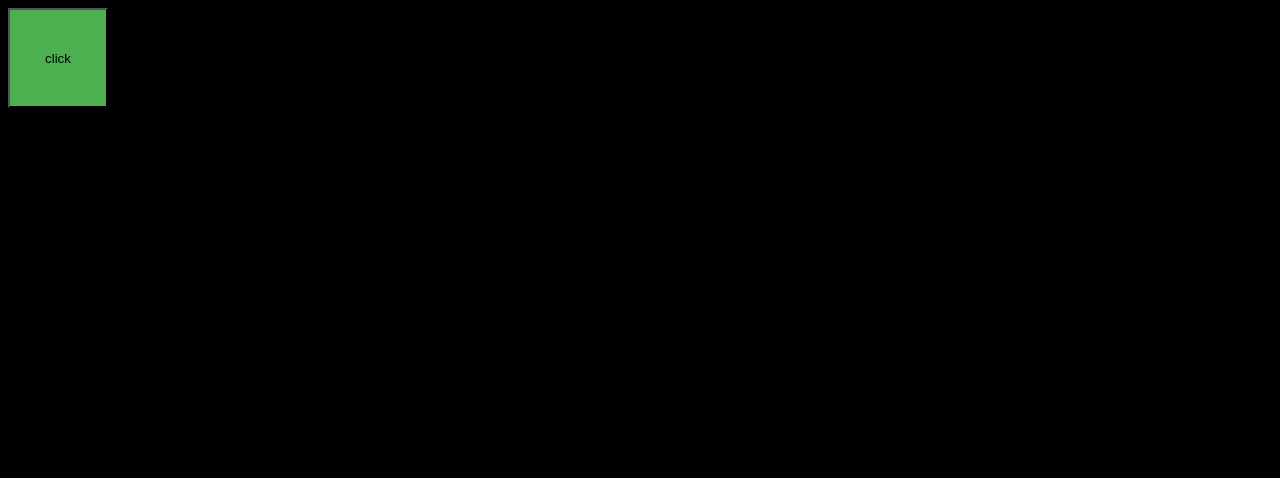
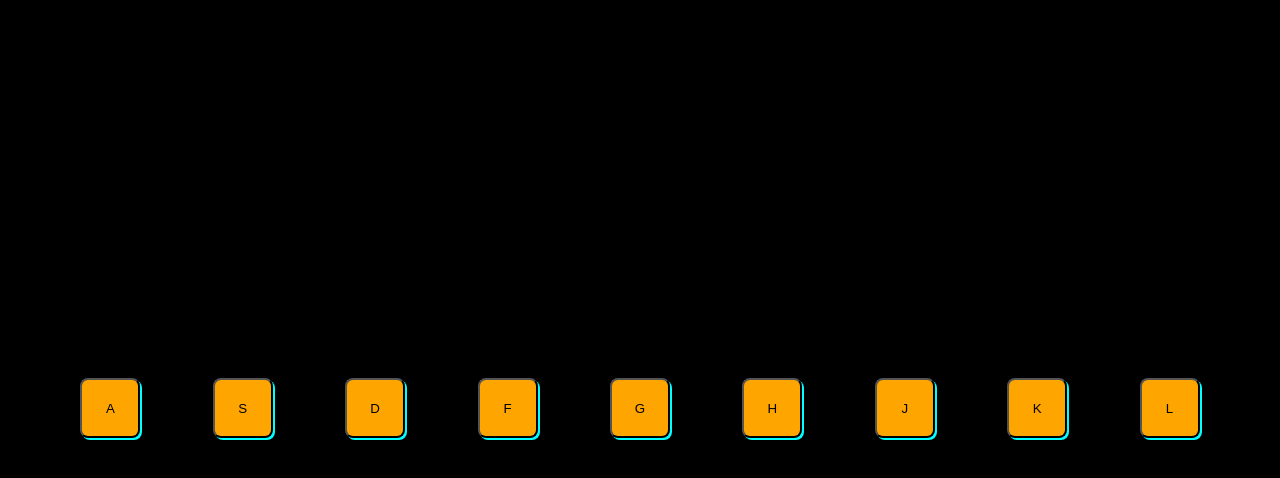
Before and after one commit to maxi-nebula/SoundBox, a plain HTML site: page Soundbox.html in a window 1280 px wide. Drawn offline with Linux system fonts and the light colour scheme.

Commit message:
added styles to the button element

```diff
--- a/Soundbox.html
+++ b/Soundbox.html
@@ -7,13 +7,14 @@
     <meta http-equiv="X-UA-Compatible" content="IE=edge" />
     <meta name="viewport" content="width=device-width, initial-scale=1.0" />
     <link rel="stylesheet" href="./soundbox.css" />
+    <script src="./Soundbox.js" defer></script>
 
     <title>SoundBox</title>
   </head>
   <body>
-    <div class="div_main">
-      <button id="btnmboom" onkeypress="playAudio();">click</button>
+    <div class="main_div" id="main_div">
+      <div class="audio" id="audio"></div>
+      <div class="button_container" id="button"></div>
     </div>
-    <script src="./Soundbox.js"></script>
   </body>
 </html>
--- a/Soundbox.js
+++ b/Soundbox.js
@@ -1,5 +1,82 @@
 /** @format */
 
-function playAudio() {
-  alert("hi");
+const notes = [
+  {
+    note: "A",
+    id: "mboom",
+    audioFile: "boom.wav",
+    class: "button_container_elements",
+  },
+  {
+    note: "S",
+    id: "mclap",
+    audioFile: "clap.wav",
+    class: "button_container_elements",
+  },
+  {
+    note: "D",
+    id: "mhihat",
+    audioFile: "hihat.wav",
+    class: "button_container_elements",
+  },
+  {
+    note: "F",
+    id: "mboom",
+    audioFile: "boom.wav",
+    class: "button_container_elements",
+  },
+  {
+    note: "G",
+    id: "mkick",
+    audioFile: "kick.wav",
+    class: "button_container_elements",
+  },
+  {
+    note: "H",
+    id: "mopenhat",
+    audioFile: "openhat.wav",
+    class: "button_container_elements",
+  },
+  {
+    note: "J",
+    id: "mride",
+    audioFile: "ride.wav",
+    class: "button_container_elements",
+  },
+  {
+    note: "K",
+    id: "msnare",
+    audioFile: "snare.wav",
+    class: "button_container_elements",
+  },
+  {
+    note: "L",
+    id: "mtink",
+    audioFile: "tink.wav",
+    class: "button_container_elements",
+  },
+];
+
+const audioContainer = document.querySelector(".audio");
+console.log(audioContainer);
+const buttonContainer = document.querySelector(".button_container");
+console.log(buttonContainer);
+
+if (audioContainer != undefined && audioContainer != null) {
+  for (const { note, id, audioFile } of notes) {
+    const audioElement = document.createElement("audio");
+    audioElement.id = id;
+    audioElement.preload = "auto";
+    audioElement.src = `./audiofiles/${audioFile}`;
+
+    const buttonElement = document.createElement("button");
+    buttonElement.textContent = note;
+    buttonElement.classList.add("button_container_elements");
+    buttonElement.addEventListener("click", () => {
+      audioElement.play();
+    });
+
+    audioContainer.appendChild(audioElement);
+    buttonContainer.appendChild(buttonElement);
+  }
 }
--- a/soundbox.css
+++ b/soundbox.css
@@ -2,12 +2,23 @@
 
 body {
   background-color: black;
-  background-image: url("madhudhumathi/repos/SoundBox/backgroundimage");
+  background-image: url("madhumathi/repos/SoundBox/backgroundimage");
 }
 
-button {
-  background-color: #4caf50;
-  width: 100px;
-  height: 100px;
+.button_container {
   cursor: pointer;
+  background-color: black;
+
+  height: 100vh;
+  display: flex;
+  justify-content: space-evenly;
+  align-items: center;
 }
+
+.button_container_elements {
+  background-color: orange;
+  box-shadow: 2px 2px aqua;
+  border-radius: 0.5rem;
+  height: 60px;
+  width: 60px;
+}
```
